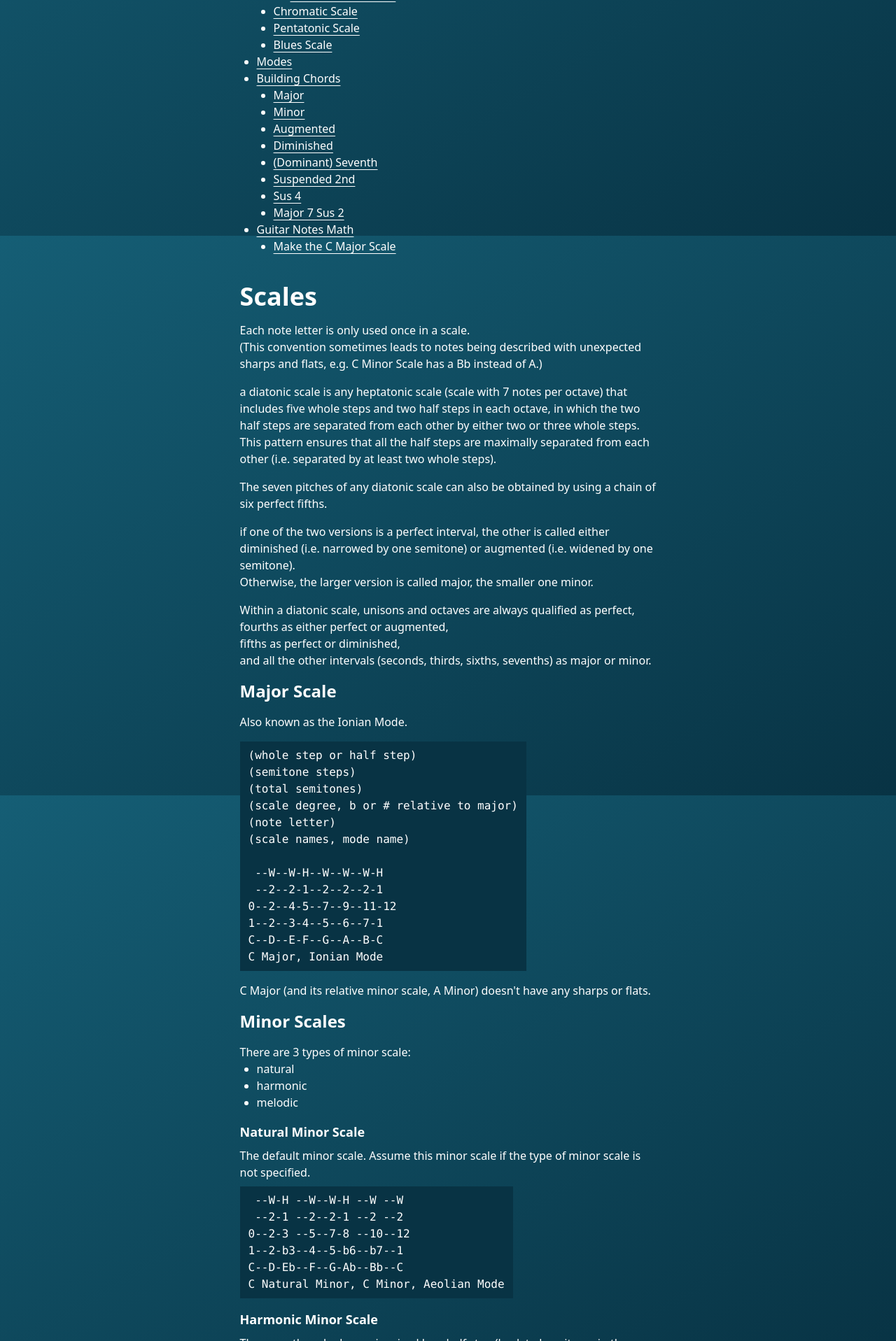
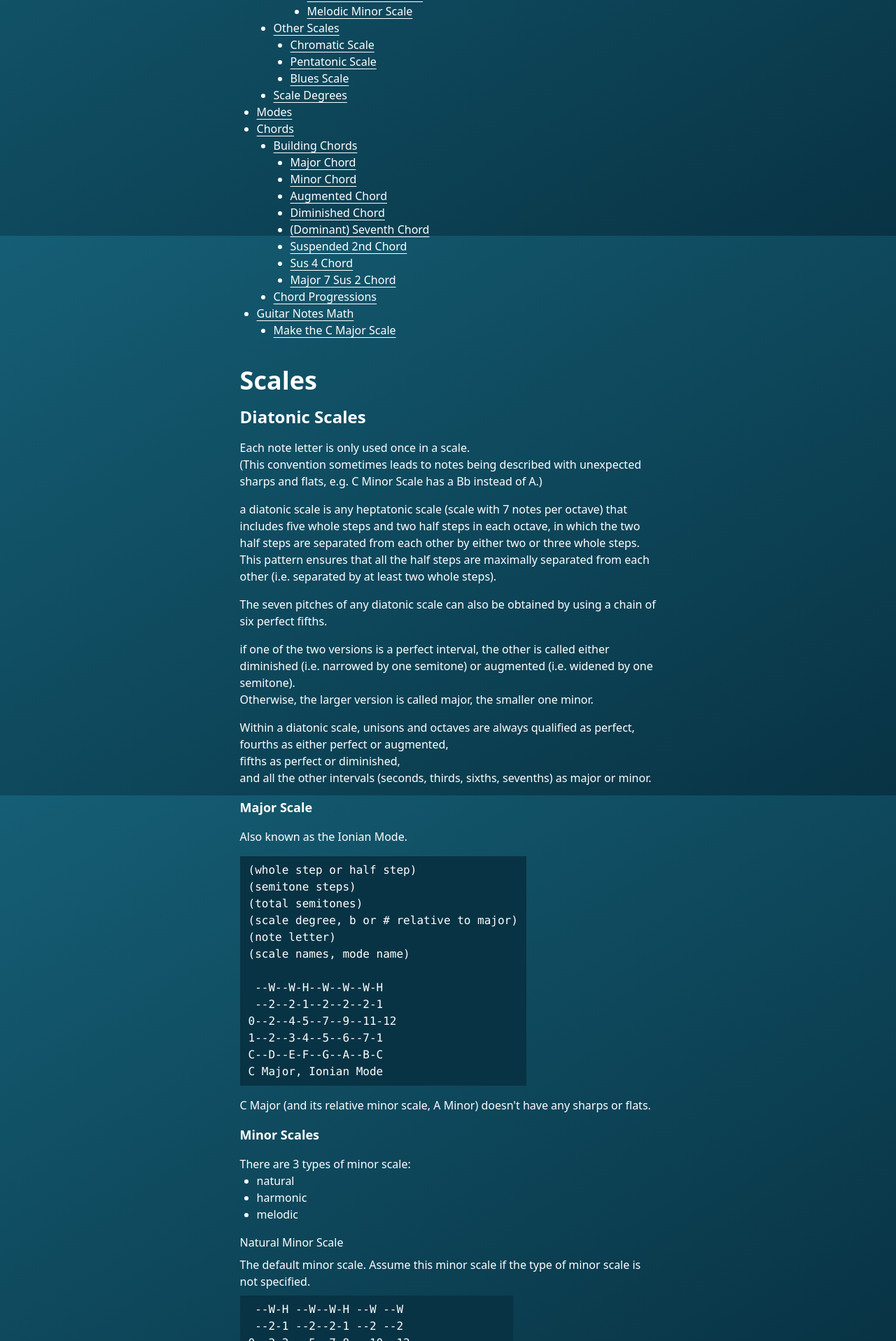
Before and after one commit to saitheninja/sai-codes, a SvelteKit app: page /garden/music-theory-notes in a window 1280 px wide. Shown: the part 463-2380 px from the top of the page at 70% size. Built offline with nearby package versions, Linux system fonts and the light colour scheme.

Commit message:
group article text better

```diff
--- a/src/routes/garden/music-theory-notes/+page.svelte
+++ b/src/routes/garden/music-theory-notes/+page.svelte
@@ -85,25 +85,29 @@
 
 <article
   bind:this={articleEl}
-  class="space-y-8"
+  class="space-y-10"
 >
   <section class="space-y-4">
     <h2 id="scales">Scales</h2>
 
+    <section class="space-y-4">
+      <h3 id="diatonic-scales">Diatonic Scales</h3>
       <div>
         <p>Each note letter is only used once in a scale.</p>
         <p>
           (This convention sometimes leads to notes being described with
-        unexpected sharps and flats, e.g. C Minor Scale has a Bb instead of A.)
+          unexpected sharps and flats, e.g. C Minor Scale has a Bb instead of
+          A.)
         </p>
       </div>
 
       <p>
         a diatonic scale is any heptatonic scale (scale with 7 notes per octave)
-      that includes five whole steps and two half steps in each octave, in which
-      the two half steps are separated from each other by either two or three
-      whole steps. This pattern ensures that all the half steps are maximally
-      separated from each other (i.e. separated by at least two whole steps).
+        that includes five whole steps and two half steps in each octave, in
+        which the two half steps are separated from each other by either two or
+        three whole steps. This pattern ensures that all the half steps are
+        maximally separated from each other (i.e. separated by at least two
+        whole steps).
       </p>
 
       <p>
@@ -130,13 +134,13 @@
         <p>fourths as either perfect or augmented,</p>
         <p>fifths as perfect or diminished,</p>
         <p>
-        and all the other intervals (seconds, thirds, sixths, sevenths) as major
-        or minor.
+          and all the other intervals (seconds, thirds, sixths, sevenths) as
+          major or minor.
         </p>
       </div>
 
       <section class="space-y-4">
-      <h3 id="major-scale">Major Scale</h3>
+        <h4 id="major-scale">Major Scale</h4>
 
         <p>Also known as the Ionian Mode.</p>
 
@@ -156,13 +160,13 @@ C--D--E-F--G--A--B-C
 C Major, Ionian Mode</pre>
 
         <p>
-        C Major (and its relative minor scale, A Minor) doesn't have any sharps
-        or flats.
+          C Major (and its relative minor scale, A Minor) doesn't have any
+          sharps or flats.
         </p>
       </section>
 
       <section class="space-y-4">
-      <h3 id="minor-scales">Minor Scales</h3>
+        <h4 id="minor-scales">Minor Scales</h4>
 
         <div>
           <p>There are 3 types of minor scale:</p>
@@ -175,11 +179,11 @@ C Major, Ionian Mode</pre>
         </div>
 
         <section class="space-y-2">
-        <h4 id="natural-minor-scale">Natural Minor Scale</h4>
+          <h5 id="natural-minor-scale">Natural Minor Scale</h5>
 
           <p>
-          The default minor scale. Assume this minor scale if the type of minor
-          scale is not specified.
+            The default minor scale. Assume this minor scale if the type of
+            minor scale is not specified.
           </p>
 
           <pre>
@@ -192,11 +196,11 @@ C Natural Minor, C Minor, Aeolian Mode</pre>
         </section>
 
         <section class="space-y-2">
-        <h4 id="harmonic-minor-scale">Harmonic Minor Scale</h4>
+          <h5 id="harmonic-minor-scale">Harmonic Minor Scale</h5>
 
           <p>
-          The seventh scale degree is raised by a half step (back to how it was
-          in the Major Scale, because that interval sounds good).
+            The seventh scale degree is raised by a half step (back to how it
+            was in the Major Scale, because that interval sounds good).
           </p>
 
           <pre>
@@ -209,13 +213,13 @@ C Harmonic Minor</pre>
         </section>
 
         <section class="space-y-2">
-        <h4 id="melodic-minor-scale">Melodic Minor Scale</h4>
+          <h5 id="melodic-minor-scale">Melodic Minor Scale</h5>
 
           <p>Descending: identical to natural minor.</p>
 
           <p>
-          Ascending: raised sixth and seventh scale degrees (so that there isn't
-          a 3 semitone jump).
+            Ascending: raised sixth and seventh scale degrees (so that there
+            isn't a 3 semitone jump).
           </p>
 
           <pre>
@@ -267,17 +271,18 @@ C Melodic Minor</pre>
 
           <p>relative minor is a natural minor scale.</p>
           <p>
-          Natural minor scales share a key signature with a relative major key.
+            Natural minor scales share a key signature with a relative major
+            key.
           </p>
 
           <p>
             The primary difference between major scales and minor scales is the
-          third scale degree. A major scale always has a natural third (or major
-          third). A minor scale never has a major third.
+            third scale degree. A major scale always has a natural third (or
+            major third). A minor scale never has a major third.
           </p>
           <p>
-          In practice, you can add any note as a tension to a minor scale except
-          for a major third.
+            In practice, you can add any note as a tension to a minor scale
+            except for a major third.
           </p>
           <p>
             For example, if you are playing a D minor scale, almost any note can
@@ -286,9 +291,13 @@ C Melodic Minor</pre>
           </p>
         </div>
       </section>
+    </section>
+
+    <section class="space-y-4">
+      <h3 id="other-scales">Other Scales</h3>
 
       <section class="space-y-2">
-      <h3 id="chromatic-scale">Chromatic Scale</h3>
+        <h4 id="chromatic-scale">Chromatic Scale</h4>
 
         <p>All possible notes.</p>
         <p>12 notes, then repeat.</p>
@@ -304,11 +313,11 @@ E, F, F#, G, G#, A, A#, B, C, C#, D, D#, E
       </section>
 
       <section class="space-y-2">
-      <h3 id="pentatonic-scale">Pentatonic Scale</h3>
+        <h4 id="pentatonic-scale">Pentatonic Scale</h4>
 
         <p>
-        5 notes. Remove the notes that are only a semitone away, so that none of
-        the notes clash and you can play them in any order.
+          5 notes. Remove the notes that are only a semitone away, so that none
+          of the notes clash and you can play them in any order.
         </p>
 
         <div>
@@ -323,7 +332,7 @@ E, F, F#, G, G#, A, A#, B, C, C#, D, D#, E
       </section>
 
       <section class="space-y-2">
-      <h3 id="blues-scale">Blues Scale</h3>
+        <h4 id="blues-scale">Blues Scale</h4>
 
         <p>Minor Pentatonic + b5.</p>
 
@@ -332,27 +341,6 @@ E, F, F#, G, G#, A, A#, B, C, C#, D, D#, E
           <p>1 b3 4 b5 6 b7 (1)</p>
         </div>
       </section>
-  </section>
-
-  <section class="space-y-4">
-    <h2 id="modes">Modes</h2>
-
-    <pre>
-I--II--III-IV--V--VI--VII-I
- --W --W  -H --W--W --W  -H</pre>
-
-    <div>
-      <p>(starting note): (name of mode)</p>
-      <p>I: Ionian (Major scale)</p>
-      <p>ii: Dorian</p>
-      <p>iii: Phrygian</p>
-      <p>IV: Lydian</p>
-      <p>V: Mixolydian</p>
-      <p>vi: Aeolian (Natural Minor scale)</p>
-      <p>vii: Locrian</p>
-    </div>
-
-    <p>mode: which note to start from in the loop.</p>
     </section>
 
     <section class="space-y-4">
@@ -381,7 +369,9 @@ I--II--III-IV--V--VI--VII-I
       </div>
 
       <div>
-      <p>The eight degrees of the scale are also known by traditional names:</p>
+        <p>
+          The eight degrees of the scale are also known by traditional names:
+        </p>
         <p>1st: Tonic (key note)</p>
         <p>2nd: Supertonic</p>
         <p>3rd: Mediant</p>
@@ -393,8 +383,8 @@ I--II--III-IV--V--VI--VII-I
       </div>
 
       <p>
-      "subtonic" is used when the interval between it and the tonic in the upper
-      octave is a whole step (i.e. natural minor scale).
+        "subtonic" is used when the interval between it and the tonic in the
+        upper octave is a whole step (i.e. natural minor scale).
       </p>
 
       <p>
@@ -408,75 +398,100 @@ I--II--III-IV--V--VI--VII-I
    (-3rd) Submediant ---|--- (+3rd) Mediant
 (-5th) Subdominant -----|----- (+5th) Dominant</pre>
     </section>
+  </section>
 
   <section class="space-y-4">
-    <h2 id="building-chords">Building Chords</h2>
+    <h2 id="modes">Modes</h2>
+
+    <pre>
+I--II--III-IV--V--VI--VII-I
+ --W --W  -H --W--W --W  -H</pre>
 
     <div>
-      <h3>Major</h3>
+      <p>(starting note): (name of mode)</p>
+      <p>I: Ionian (Major scale)</p>
+      <p>ii: Dorian</p>
+      <p>iii: Phrygian</p>
+      <p>IV: Lydian</p>
+      <p>V: Mixolydian</p>
+      <p>vi: Aeolian (Natural Minor scale)</p>
+      <p>vii: Locrian</p>
+    </div>
+
+    <p>mode: which note to start from in the loop.</p>
+  </section>
+
+  <section class="space-y-4">
+    <h2>Chords</h2>
+
+    <section class="space-y-4">
+      <h3 id="building-chords">Building Chords</h3>
+
+      <section class="space-y-2">
+        <h4 id="major-chord">Major Chord</h4>
 
         <pre>
 1, 3, 5 (scale degree of major scale)
 -4-3- (steps in semitones)
 0, 4, 7 (total semitones)</pre>
-    </div>
+      </section>
 
-    <div>
-      <h3>Minor</h3>
+      <section class="space-y-2">
+        <h4 id="minor-chord">Minor Chord</h4>
 
         <pre>
 1, b3, 5
 -3-4-
 0, 3, 7</pre>
-    </div>
+      </section>
 
-    <div>
-      <h3>Augmented</h3>
+      <section class="space-y-2">
+        <h4 id="augmented-chord">Augmented Chord</h4>
 
         <pre>
 1, 3, 5#
 -4-4-
 0, 4, 8</pre>
-    </div>
+      </section>
 
-    <div>
-      <h3>Diminished</h3>
+      <section class="space-y-2">
+        <h4 id="diminished-chord">Diminished Chord</h4>
 
         <pre>
 1, b3, b5
 -3-3-
 0, 3, 6</pre>
-    </div>
+      </section>
 
-    <div>
-      <h3>(Dominant) Seventh</h3>
+      <section class="space-y-2">
+        <h4 id="seventh-chord">(Dominant) Seventh Chord</h4>
 
         <pre>
 1, 3, 5, b7
 -4-3-3-
 0, 4, 7, 10</pre>
-    </div>
+      </section>
 
-    <div>
-      <h3>Suspended 2nd</h3>
+      <section class="space-y-2">
+        <h4 id="suspended-2nd-chord">Suspended 2nd Chord</h4>
 
         <pre>
 1, 2, 5
 -2-5-
 0, 2, 7</pre>
-    </div>
+      </section>
 
-    <div>
-      <h3>Sus 4</h3>
+      <section class="space-y-2">
+        <h4 id="sus-4-chord">Sus 4 Chord</h4>
 
         <pre>
 1, 4, 5
 -5-2-
 0, 5, 7</pre>
-    </div>
+      </section>
 
-    <div>
-      <h3>Major 7 Sus 2</h3>
+      <section class="space-y-2">
+        <h4 id="major-7-sus-2-chord">Major 7 Sus 2 Chord</h4>
 
         <pre>
 1, 2, 5, 7
@@ -484,7 +499,7 @@ I--II--III-IV--V--VI--VII-I
 0, 2, 7, 11</pre>
 
         <p>(Dmaj7sus2 sounds good)</p>
-    </div>
+      </section>
     </section>
 
     <section class="space-y-4">
@@ -512,9 +527,10 @@ I-V-vi-iii (0-7-9m-4m)
 IV-I-IV-V (5-0-5-7)</pre>
       </div>
     </section>
+  </section>
 
   <section class="space-y-4">
-    <h2>Guitar Notes Math</h2>
+    <h2 id="guitar-notes-math">Guitar Notes Math</h2>
 
     <div>
       <p>E-A-D-G-B-E</p>
@@ -538,7 +554,7 @@ IV-I-IV-V (5-0-5-7)</pre>
     </div>
 
     <section class="space-y-4">
-      <h3>Make the C Major Scale</h3>
+      <h3 id="make-the-c-major-scale">Make the C Major Scale</h3>
 
       <p>Barre on fret 1 for 1st and 2nd string.</p>
 
```
Lines whose indentation alone changed are shown as unchanged.
